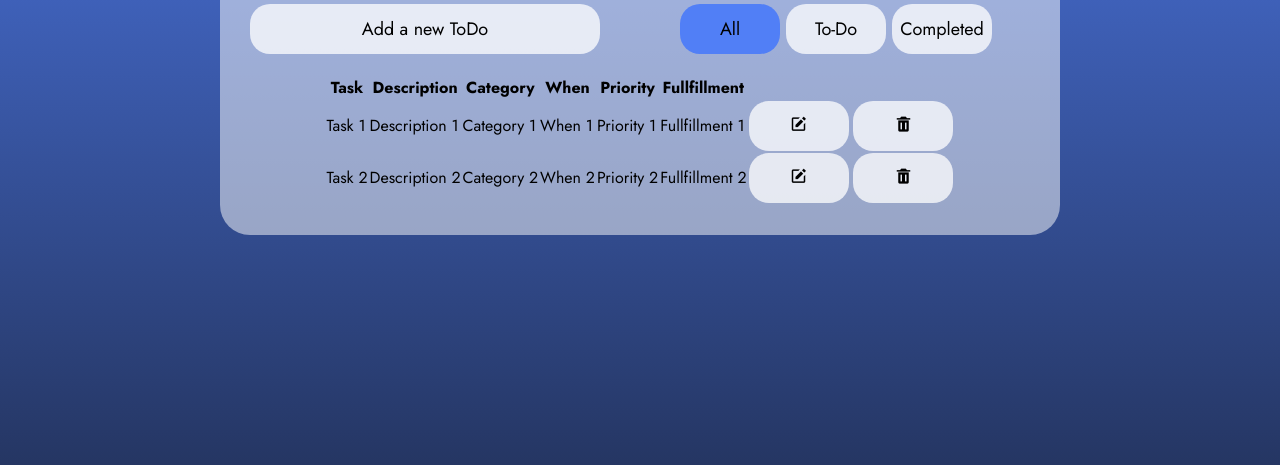
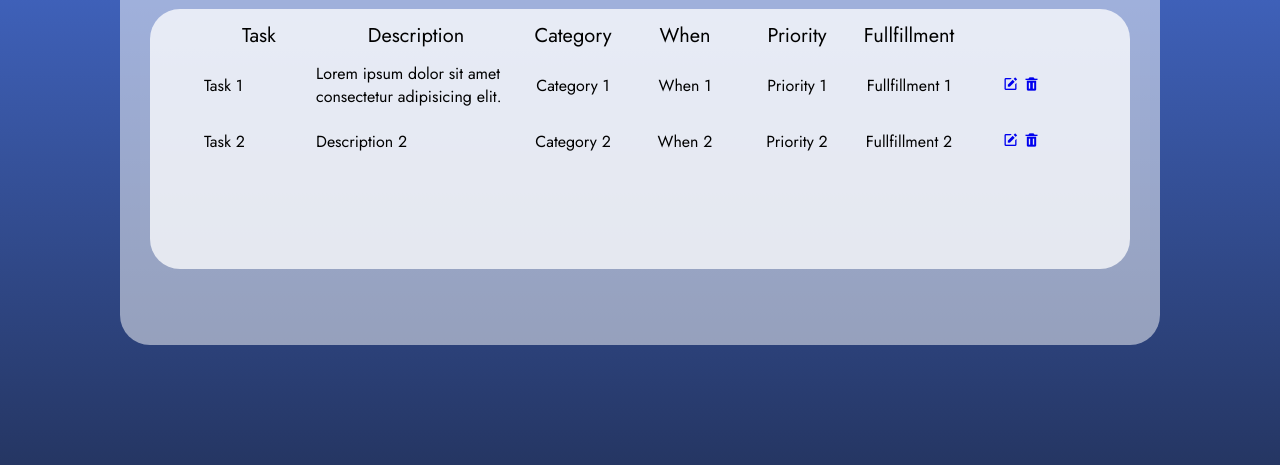
Before and after one commit to tmaPeniel/Project_Todo_JS, a plain HTML site: page index.html in a window 1280 px wide. Shown: the part 335-800 px from the top of the page. Drawn offline with nearby package versions, Linux system fonts and the light colour scheme.

Commit message:
CSS table

```diff
--- a/index.html
+++ b/index.html
@@ -37,14 +37,14 @@
                     <tbody>
                         <tr>
                             <td>Task 1</td>
-                            <td>Description 1</td>
+                            <td>Lorem ipsum dolor sit amet consectetur adipisicing elit. </td>
                             <td>Category 1</td>
                             <td>When 1</td>
                             <td>Priority 1</td>
                             <td>Fullfillment 1</td>
                             <td>
-                                <button class="edit"><i class='bx bxs-edit'></i></button>
-                                <button class="delete"><i class='bx bxs-trash'></i></button>
+                                <a href="#" class="edit"><i class='bx bxs-edit'></i></a>
+                                <a href="#" class="delete"><i class='bx bxs-trash'></i></a>
                             </td>
                         </tr>
                         <tr>
@@ -55,8 +55,8 @@
                             <td>Priority 2</td>
                             <td>Fullfillment 2</td>
                             <td>
-                                <button class="edit"><i class='bx bxs-edit'></i></button>
-                                <button class="delete"><i class='bx bxs-trash'></i></button>
+                                <a href="#" class="edit"><i class='bx bxs-edit'></i></a>
+                                <a href="#" class="delete"><i class='bx bxs-trash'></i></a>
                             </td>
                         </tr>
                     </tbody>
--- a/style.css
+++ b/style.css
@@ -24,8 +24,8 @@
     background-color: #ffffff80;
     border-radius: 30px;
     box-sizing: border-box;
-    width: 840px;
-    height: 770;
+    width: 1040px;
+    height: 560px;
 }
 
 .main h1{
@@ -38,12 +38,14 @@
     display: flex;
     flex-direction: row;
     align-items: center;
+    justify-content: flex-end;
     width: 100%;
     margin: 20px;
 }
 
 .main .nav .add{
-    width: 50%
+    width: 50%;
+    margin-right: 40px;
 }
 
 .main .nav .filter{
@@ -54,13 +56,14 @@
     margin-left: 40px;
 }
 
+
 button{
     border: none;
     width: 100px;
     height: 50px;
     border-radius: 20px;
     cursor: pointer;
-    font-size: 18px;
+    font-size: 20px;
     background-color: #ffffffBF;
 }
 
@@ -72,3 +75,37 @@ button.add-task{
     width: 350px;
     height: 50px;
 }
+
+
+.task-list{
+    background-color: #ffffffBF;
+    width: 100%;
+    height: 260px;
+    border-radius: 30px;
+    display: flex;
+    align-items: flex-start;
+    justify-content: center;
+    padding: 10px;
+}
+
+.task-list thead th:not(:nth-child(2)){
+    width: 110px;
+}
+.task-list thead th:nth-child(2){
+    width: 200px;
+}
+
+
+
+.task-list thead tr th{
+    font-size: 20px;
+    font-weight: 400;
+}
+
+
+.task-list tbody td:nth-child(1), td:nth-child(2){
+    padding: 10px 0 10px 0;
+}
+.task-list tbody td:nth-child(n+3){
+    text-align: center;
+}
```
